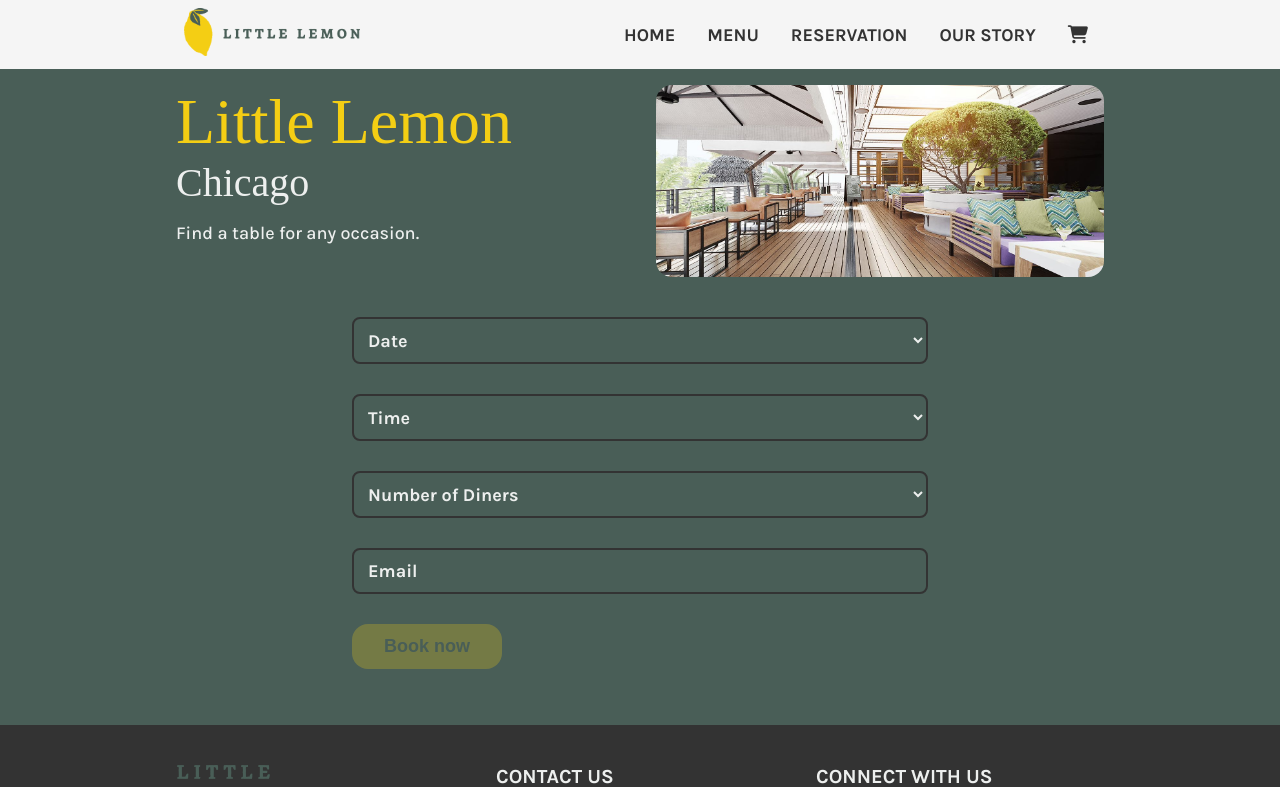
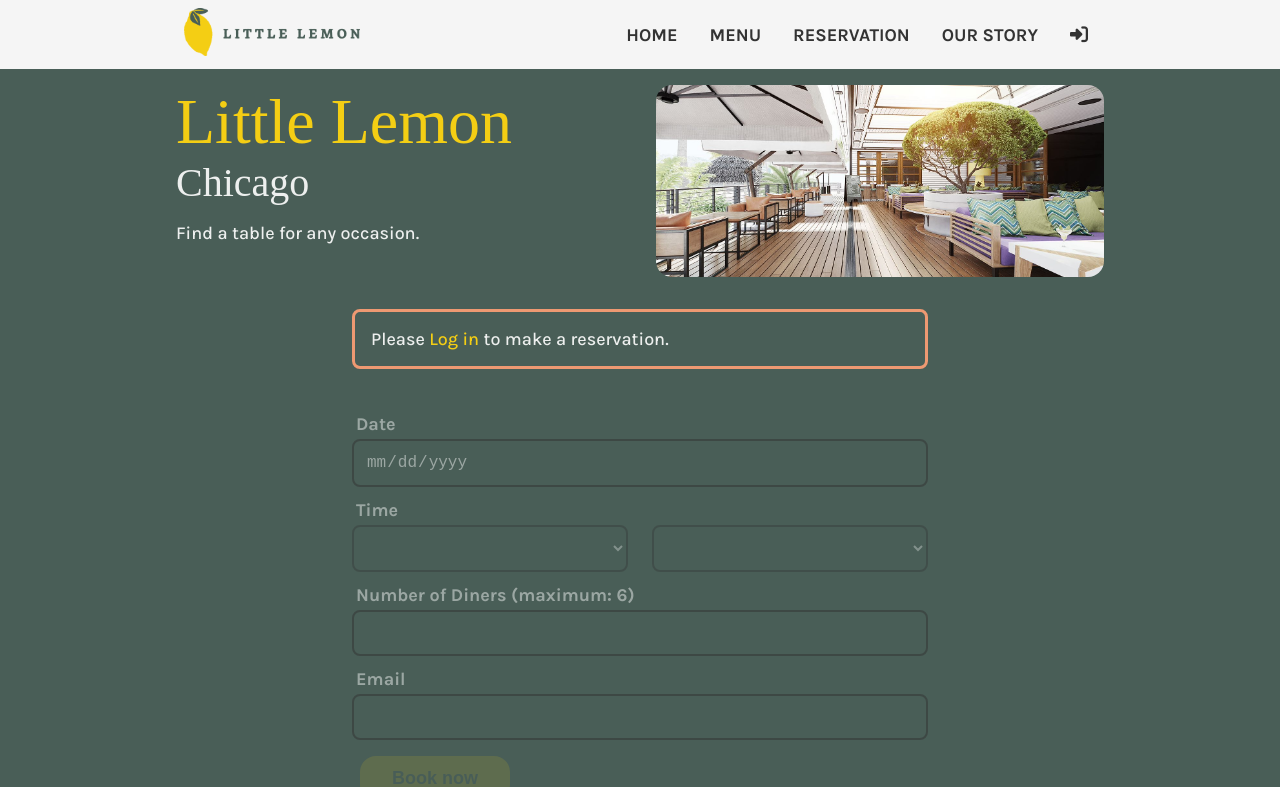
Before and after one commit to cyruscsc/LittleLemon-FrontEnd, a React (Create React App) app: page /booking in a window 1280 px wide. Shown: the top 787 px of the page. Built offline with nearby package versions, Linux system fonts and the light colour scheme; no server answers; a web font is replaced by a local one.

Commit message:
update navbar, footer and booking components

```diff
--- a/src/App.js
+++ b/src/App.js
@@ -9,7 +9,7 @@ import Login from './components/Login/Login';
 import './App.css';
 import Logout from './components/Logout/Logout';
 
-const backendDomain = 'http://127.0.0.1:8000';
+const backendDomain = 'http://localhost:8000';
 const defaultUserState = {
   user_id: '',
   username: '',
@@ -28,7 +28,6 @@ const App = () => {
     })
     .then(res => res.json())
     .then(data => {
-      console.log(data);
       if (data.user_id) {
         setUser({
           ...user,
@@ -38,7 +37,6 @@ const App = () => {
           is_staff: data.is_staff
         });
       }
-      console.log(user);
     })
     .catch(err => {
       console.log(err);
--- a/src/components/Base/Footer.js
+++ b/src/components/Base/Footer.js
@@ -7,7 +7,7 @@ function Footer() {
       <div className='super-container'>
         <div className='grid-container footer-container'>
           <div className='footer-logo'>
-            <img src='./images/frame-green.png' alt='Little Lemon' />
+            <img src='./images/frame-white.png' alt='Little Lemon' />
           </div>
           <div className='footer-contact'>
             <h3 className='footer-title'>CONTACT US</h3>
--- a/src/components/Base/Navbar.js
+++ b/src/components/Base/Navbar.js
@@ -1,8 +1,10 @@
-import React from 'react';
+import React, { useContext } from 'react';
+import { UserContext } from '../../UserContext';
 import { Link } from 'react-router-dom';
 import './Navbar.css';
 
 const Navbar = props => {
+  const [user, setUser] = useContext(UserContext);
   const [isActive, setIsActive] = React.useState(false);
   const toggleNavbar = () => {
     setIsActive(!isActive);
@@ -19,7 +21,8 @@ const Navbar = props => {
           <li><Link to='#' className='navbar-link'>MENU</Link></li>
           <li><Link to='/booking' className='navbar-link'>RESERVATION</Link></li>
           <li><Link to='#' className='navbar-link'>OUR STORY</Link></li>
-          <li><Link to='#' className='navbar-link'><i class="fa-solid fa-cart-shopping" /></Link></li>
+          { !user.user_id && <li><Link to='/login' className='navbar-link'><i class="fa-solid fa-right-to-bracket" /></Link></li>}
+          { user.user_id && <li><Link to='/logout' className='navbar-link'><i class="fa-solid fa-right-from-bracket" /></Link></li>}
         </ul>
       </div>
     </nav>
--- a/src/components/Booking/Booking.js
+++ b/src/components/Booking/Booking.js
@@ -11,7 +11,7 @@ const Booking = props => {
     <>
       <BookingHero />
       { user.user_id && <MyBookings backendDomain={props.backendDomain} /> }
-      <BookingForm />
+      <BookingForm backendDomain={props.backendDomain} />
     </>
   );
 };
--- a/src/components/Booking/BookingForm.css
+++ b/src/components/Booking/BookingForm.css
@@ -1,5 +1,31 @@
 #bookingform {
   padding-bottom: 2.5rem;
+}
+
+.login-message {
+  border: 3px solid var(--secondary-color-orange);
+  border-radius: 8px;
+  padding: 1rem;
+  margin: 0 2rem;
+}
+
+.message-container {
+  padding: 1rem;
+  max-width: 640px;
+  margin: auto;
+}
+
+.login-link {
+  transition: 0.25s;
+}
+
+.login-link:link, .login-link:visited {
+  text-decoration: none;
+  color: var(--primary-color-yellow);
+}
+
+.login-link:hover, .login-link:active {
+  color: var(--secondary-color-orange);
 }
 
 .form-container {
@@ -12,6 +38,11 @@
   padding: 0.5rem 2rem 0 2rem;
 }
 
+.input-container > label {
+  display: block;
+  padding: 0.25rem;
+}
+
 .input-box {
   box-sizing: border-box;
   width: 100%;
@@ -19,6 +50,18 @@
   border: 2px solid var(--secondary-color-black);
   border-radius: 8px;
   outline: none;
+}
+
+#timeH, #timeM {
+  width: 48%;
+}
+
+#timeH {
+  margin-right: 2%;
+}
+
+#timeM {
+  margin-left: 2%;
 }
 
 legend.not-empty {
@@ -32,42 +75,6 @@ legend.not-empty {
 .input-box.required, .input-box.invalid {
   border-color: var(--secondary-color-orange);
   color: var(--secondary-color-orange);
-}
-
-.input-box.required + label, .input-box.required:focus + label, .input-box.invalid + label, .input-box.invalid:focus + label {
-  color: var(--secondary-color-orange) !important;
-}
-
-.required-text {
-  display: none;
-}
-
-.input-box.required + label > .required-text {
-  display: inline;
-}
-
-.invalid-text {
-  display: none;
-}
-
-.input-box.invalid + label > .invalid-text {
-  display: inline;
-}
-
-.input-container > label {
-  position: relative;
-  bottom: 34px;
-  padding: 0 0.5rem;
-  margin: 1rem 0.5rem;
-  pointer-events: none;
-  transition: 0.5s;
-}
-
-.input-box:focus + label, .input-box.not-empty + label {
-  background: var(--primary-color-green);
-  color: var(--primary-color-yellow);
-  font-size: 0.75rem;
-  bottom: 58px;
 }
 
 .seating-container {
@@ -88,6 +95,7 @@ legend.not-empty {
 
 .booking-button {
   padding: 0.75rem 2rem;
+  margin: 0.5rem;
   border: 0;
 }
 
--- a/src/components/Booking/BookingForm.js
+++ b/src/components/Booking/BookingForm.js
@@ -1,81 +1,133 @@
-import React from 'react'
-import './BookingForm.css'
+import React, { useState, useContext } from 'react';
+import { UserContext } from '../../UserContext';
+import './BookingForm.css';
+import { Link } from 'react-router-dom';
 
 const BookingForm = props => {
+  const [user, setUser] = useContext(UserContext);
+
   const defaultInputState = {value: '', isTouch: false};
-  const [date, setDate] = React.useState(defaultInputState);
-  const [time, setTime] = React.useState(defaultInputState);
-  const [numDiners, setNumDiners] = React.useState(defaultInputState);
-  const [email, setEmail] = React.useState(defaultInputState);
-  const [isSuccessful, setIsSuccessful] = React.useState(false);
-  const [isFailed, setIsFailed] = React.useState(false);
+  const [date, setDate] = useState(defaultInputState);
+  const [timeH, setTimeH] = useState(defaultInputState);
+  const [timeM, setTimeM] = useState(defaultInputState);
+  const [numDiners, setNumDiners] = useState(defaultInputState);
+  const [email, setEmail] = useState({...defaultInputState, value: user.email});
+  const [isSuccessful, setIsSuccessful] = useState(false);
+  const [isFailed, setIsFailed] = useState(false);
 
   const isEmail = emailAddress => /^[A-Z0-9._%+-]+@[A-Z0-9.-]+\.[A-Z]{2,4}$/i.test(emailAddress);
-  const formIsValid = () => date && time && numDiners && isEmail(email.value);
+  const formIsValid = () => date && timeH && timeM && numDiners.value > 0 && numDiners.value < 7 && isEmail(email.value);
   const clearForm = () => {
     setDate(defaultInputState);
-    setTime(defaultInputState);
+    setTimeH(defaultInputState);
+    setTimeM(defaultInputState);
     setNumDiners(defaultInputState);
-    setEmail(defaultInputState);
+    setEmail({...defaultInputState, value: user.email});
   };
   const handleSubmit = e => {
     e.preventDefault();
-    setIsSuccessful(false);
-    setIsFailed(false);
-    Math.floor(Math.random() * 2) ? setIsSuccessful(true) : setIsFailed(true);
-    if (isSuccessful) {clearForm()};
+    fetch(`${props.backendDomain}/api/bookings`, {
+      method: 'POST',
+      credentials: 'include',
+      headers: {
+        'Content-Type': "application/json",
+      },
+      body: JSON.stringify({
+        user_id: user.user_id,
+        email: email.value,
+        num_guests: numDiners.value,
+        date: date.value,
+        time: timeH.value + ':' + timeM.value,
+      }),
+    })
+    .then(res => res.json())
+    .then(data => {
+      console.log(data);
+      clearForm();
+      setIsSuccessful(true);
+      setIsFailed(false);
+    })
+    .catch(err => {
+      console.log(err);
+      setIsSuccessful(false);
+      setIsFailed(true);
+    });
   };
+  // const handleSubmit = e => {
+  //   e.preventDefault();
+  //   setIsSuccessful(false);
+  //   setIsFailed(false);
+  //   Math.floor(Math.random() * 2) ? setIsSuccessful(true) : setIsFailed(true);
+  //   if (isSuccessful) {clearForm()};
+  // };
 
+  const formOpacity = {
+    opacity: '50%',
+  }
   return (
     <section id='bookingform' className='bg-green text-white bold-18'>
       <div className='super-container'>
-        <form onSubmit={handleSubmit} className='form-container'>
+        {!user.user_id &&
+          <div className='message-container'>
+            <div className='login-message'>
+              <p className='lead-text text-white'>Please <Link to='/login' className='login-link'>Log in</Link> to make a reservation.</p>
+            </div>
+          </div>
+        }
+        <form onSubmit={handleSubmit} className='form-container' style={!user.user_id ? formOpacity : null}>
           <div className='input-container'>
-            <select name='date' value={date.value}
-              onChange={e => {setDate({...date, value: e.target.value});}}
-              onBlur={() => setDate({...date, isTouch: true})} required id='date'
+            <label htmlFor='date'>Date</label>
+            <input type='date' name='date' value={date.value}
+              onChange={e => setDate({...date, value: e.target.value})}
+              onBlur={() => setDate({...date, isTouch: true})}
+              required id='date' disabled={!user.user_id}
               className={`input-box bg-green text-white medium-16 ${date.value ? 'not-empty' : null } ${!date.value && date.isTouch ? 'required' : null}`}
+            />
+          </div>
+          <div className='input-container'>
+            <label htmlFor='time'>Time</label>
+            <select name='timeH' value={timeH.value}
+              onChange={e => setTimeH({...timeH, value: e.target.value})}
+              onBlur={() => setTimeH({...timeH, isTouch: true})}
+              required id='timeH' disabled={!user.user_id}
+              className={`input-box bg-green text-white medium-16 ${timeH.value ? 'not-empty' : null } ${!timeH.value && timeH.isTouch ? 'required' : null}`}
             >
               <option value=''></option>
-              <option value='value 1'>Value 1</option>
-              <option value='value 2'>Value 2</option>
-              <option value='value 3'>Value 3</option>
+              <option value='11'>11</option>
+              <option value='12'>12</option>
+              <option value='13'>13</option>
+              <option value='18'>18</option>
+              <option value='19'>19</option>
+              <option value='20'>20</option>
             </select>
-            <label htmlFor='date'>Date<span className='required-text'> - required</span></label>
+            <select name='timeM' value={timeM.value}
+              onChange={e => setTimeM({...timeM, value: e.target.value})}
+              onBlur={() => setTimeM({...timeM, isTouch: true})}
+              required id='timeM' disabled={!user.user_id}
+              className={`input-box bg-green text-white medium-16 ${timeM.value ? 'not-empty' : null } ${!timeM.value && timeM.isTouch ? 'required' : null}`}
+            >
+              <option value=''></option>
+              <option value='00'>00</option>
+              <option value='30'>30</option>
+            </select>
+
           </div>
           <div className='input-container'>
-            <select name='time' value={time.value}
-              onChange={e => {setTime({...time, value: e.target.value});}}
-              onBlur={() => setTime({...time, isTouch: true})} required id='time'
-              className={`input-box bg-green text-white medium-16 ${time.value ? 'not-empty' : null } ${!time.value && time.isTouch ? 'required' : null}`}
-            >
-              <option value=''></option>
-              <option value='value 1'>Value 1</option>
-              <option value='value 2'>Value 2</option>
-              <option value='value 3'>Value 3</option>
-            </select>
-            <label htmlFor='time'>Time<span className='required-text'> - required</span></label>
+            <label htmlFor='numDiners'>Number of Diners (maximum: 6)</label>
+            <input type='number' name='numDiners' value={numDiners.value}
+              onChange={e => setNumDiners({...numDiners, value: e.target.value})}
+              onBlur={() => setNumDiners({...numDiners, isTouch: true})}
+              required id='numDiners' min='1' max='6' disabled={!user.user_id}
+              className={`input-box bg-green text-white medium-16 ${numDiners.value ? 'not-empty' : null } ${numDiners.isTouch && (!numDiners.value | numDiners.value < 1 | numDiners.value > 6)  ? 'required' : null}`}
+            />
           </div>
           <div className='input-container'>
-            <select name='numDiners' value={numDiners.value}
-              onChange={e => {setNumDiners({...numDiners, value: e.target.value});}}
-              onBlur={() => setNumDiners({...numDiners, isTouch: true})} required id='numDiners'
-              className={`input-box bg-green text-white medium-16 ${numDiners.value ? 'not-empty' : null } ${!numDiners.value && numDiners.isTouch ? 'required' : null}`}
-            >
-              <option value=''></option>
-              <option value='value 1'>1-2</option>
-              <option value='value 2'>3-4</option>
-              <option value='value 3'>5-6</option>
-            </select>
-            <label htmlFor='numDiners'>Number of Diners<span className='required-text'> - required</span></label>
-          </div>
-          <div className='input-container'>
+            <label htmlFor='email'>Email</label>
             <input type='email' name='email' value={email.value}
               onChange={e => {setEmail({...email, value: e.target.value});}}
-              onBlur={() => setEmail({...email, isTouch: true})} required id='email'
+              onBlur={() => setEmail({...email, isTouch: true})} required id='email' disabled={!user.user_id}
               className={`input-box bg-green text-white medium-16 ${email.value ? 'not-empty' : null } ${!email.value && email.isTouch ? 'required' : null} ${!isEmail(email.value) && email.isTouch ? 'invalid' : null}`}
             />
-            <label htmlFor='email'>Email<span className='required-text'> - required</span><span className='invalid-text'> - invalid</span></label>
           </div>
           <div className='input-container'>
             <button type='submit' className='button bold-18 booking-button bg-yellow text-green button-text' disabled={!formIsValid()}>Book now</button>
```
Also changed, not shown: src/components/Booking/MyBookings.js (+12 -1 lines), public/images/frame-white.png (added).
